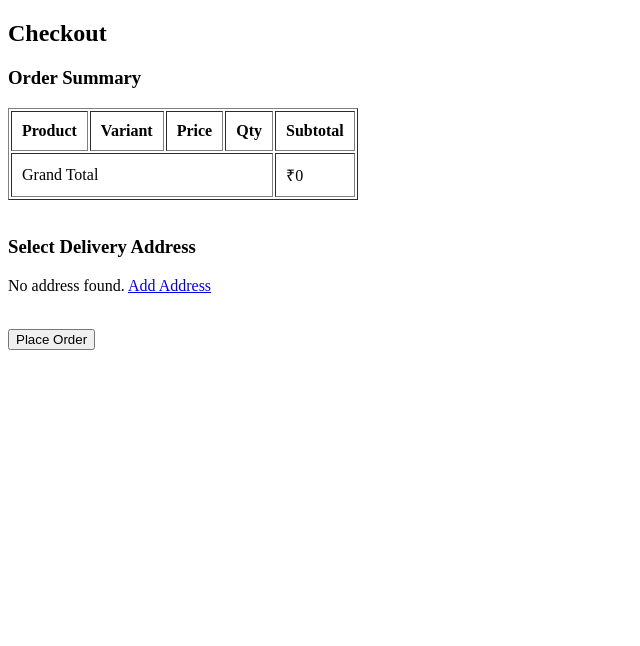
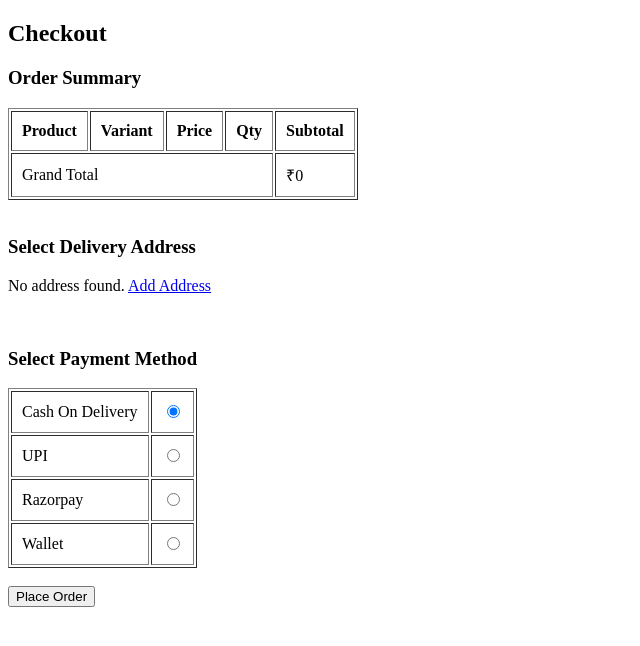
Before and after one commit to Goutham-VR/Ecommerce, a Django app: page /orders/checkout/ in a window 1280 px wide. Shown: the top 646 px of the page, without its empty margins (0-640 px from the left). Run offline with Django 5.2, Linux system fonts and the light colour scheme; the visitor is signed in with stand-in values (Sample User, id 1); data comes from the database, SQL or seed files in the repository; data that the repository does not hold is empty.

Commit message:
add COD payment

```diff
--- a/orders/templates/orders/checkout.html
+++ b/orders/templates/orders/checkout.html
@@ -112,6 +112,56 @@
     {% endfor %}
 
     <br>
+    <h3>Select Payment Method</h3>
+    <table border="1" cellpadding="10">
+
+<tr>
+    <td>Cash On Delivery</td>
+    <td>
+        <input
+            type="radio"
+            name="payment_method"
+            value="COD"
+            checked
+        >
+    </td>
+</tr>
+
+<tr>
+    <td>UPI</td>
+    <td>
+        <input
+            type="radio"
+            name="payment_method"
+            value="UPI"
+        >
+    </td>
+</tr>
+
+<tr>
+    <td>Razorpay</td>
+    <td>
+        <input
+            type="radio"
+            name="payment_method"
+            value="RAZORPAY"
+        >
+    </td>
+</tr>
+
+<tr>
+    <td>Wallet</td>
+    <td>
+        <input
+            type="radio"
+            name="payment_method"
+            value="WALLET"
+        >
+    </td>
+</tr>
+
+</table>
+    <br>
 
     <button type="submit">
         Place Order
--- a/orders/views.py
+++ b/orders/views.py
@@ -33,6 +33,10 @@ def placeorder(request):
         if item.quantity > item.variant.stock:
             return redirect('cart:viewcart')
 
+    payment_method = request.POST.get('payment_method')
+    if not payment_method:
+        return redirect('orders:checkout')
+
     order = Order.objects.create(
         user=request.user,
         address=address,
@@ -41,14 +45,23 @@ def placeorder(request):
         gst_amount=0,
         discount_amount=0,
         supercoin_used=0,
-        final_amount=cart.grand_total
+        final_amount=cart.grand_total,
+        payment_method=payment_method
     )
 
+    if payment_method == "COD":
+        order.payment_status = "Pending"
+        order.save()
+
+    #future proof
+    # if payment_method == "WALLET":
+    #     if wallet.balance >= order.final_amount:
+    #         wallet.balance -= order.final_amount
+    #         order.payment_status = "Paid"
+    #     else:
+    #         return redirect('orders:checkout')
+
     for item in cartitems:
-
-        # if item.quantity > item.variant.stock:
-        #     return redirect('cart:viewcart')
-
         OrderItem.objects.create(order=order,variant=item.variant,quantity=item.quantity,price=item.variant.variant_price,subtotal=item.subtotal)
 
         item.variant.stock -= item.quantity
```
Also changed, not shown: orders/models.py (+17 -0 lines), orders/migrations/0004_order_payment_method_order_payment_status.py (added).
